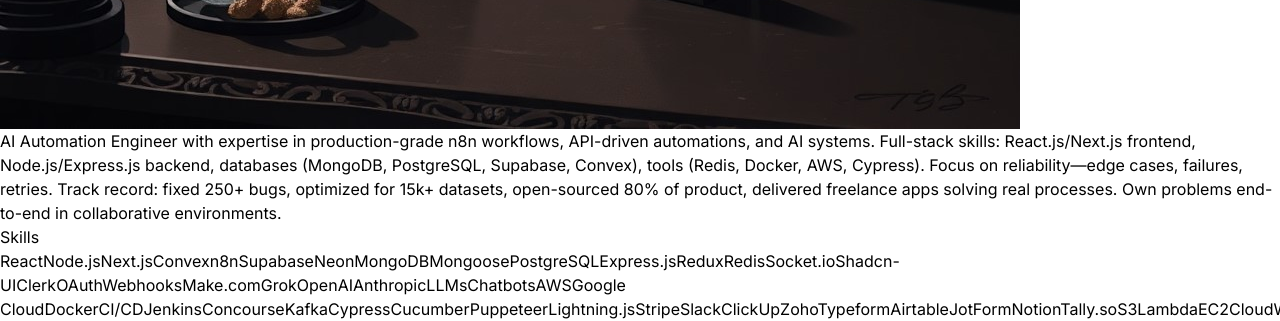
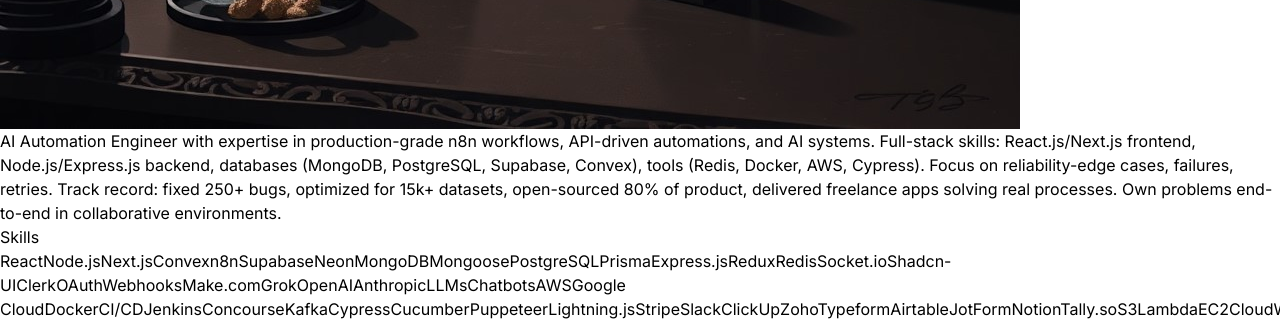
Before and after one commit to the-niresh/Niresh-portfolio, a React (Vite) app: page / in a window 1280 px wide. Shown: the part 1680-2001 px from the top of the page. Built offline with nearby package versions, Linux system fonts and the light colour scheme.

Commit message:
added Prisma to technologies list and fixed punctuation in about text

```diff
--- a/src/constants/index.js
+++ b/src/constants/index.js
@@ -28,8 +28,8 @@
 
 export const HERO_CONTENT_3 = `Deliver high-impact solutions: automate operations, enhance decisions, reduce manual work by 30-40% in freelance projects for food auditing and chemicals.`;
 
-export const ABOUT_TEXT = `AI Automation Engineer with expertise in production-grade n8n workflows, API-driven automations, and AI systems. Full-stack skills: React.js/Next.js frontend, Node.js/Express.js backend, databases (MongoDB, PostgreSQL, Supabase, Convex), tools (Redis, Docker, AWS, Cypress). Focus on reliability—edge cases, failures, retries. Track record: fixed 250+ bugs, optimized for 15k+ datasets, open-sourced 80% of product, delivered freelance apps solving real processes. Own problems end-to-end in collaborative environments.`;
-export const ABOUT_TECHNOLOGIES = [ "React", "Node.js", "Next.js", "Convex", "n8n", "Supabase", "Neon", "MongoDB", "Mongoose", "PostgreSQL", "Express.js", "Redux", "Redis", "Socket.io", "Shadcn-UI", "Clerk", "OAuth", "Webhooks", "Make.com", "Grok", "OpenAI", "Anthropic", "LLMs", "Chatbots", "AWS", "Google Cloud", "Docker", "CI/CD", "Jenkins", "Concourse", "Kafka", "Cypress", "Cucumber", "Puppeteer", "Lightning.js", "Stripe", "Slack", "ClickUp", "Zoho", "Typeform", "Airtable", "JotForm", "Notion", "Tally.so", "S3", "Lambda", "EC2", "CloudWatch", "AG-Grid"];
+export const ABOUT_TEXT = `AI Automation Engineer with expertise in production-grade n8n workflows, API-driven automations, and AI systems. Full-stack skills: React.js/Next.js frontend, Node.js/Express.js backend, databases (MongoDB, PostgreSQL, Supabase, Convex), tools (Redis, Docker, AWS, Cypress). Focus on reliability-edge cases, failures, retries. Track record: fixed 250+ bugs, optimized for 15k+ datasets, open-sourced 80% of product, delivered freelance apps solving real processes. Own problems end-to-end in collaborative environments.`;
+export const ABOUT_TECHNOLOGIES = [ "React", "Node.js", "Next.js", "Convex", "n8n", "Supabase", "Neon", "MongoDB", "Mongoose", "PostgreSQL", "Prisma", "Express.js", "Redux", "Redis", "Socket.io", "Shadcn-UI", "Clerk", "OAuth", "Webhooks", "Make.com", "Grok", "OpenAI", "Anthropic", "LLMs", "Chatbots", "AWS", "Google Cloud", "Docker", "CI/CD", "Jenkins", "Concourse", "Kafka", "Cypress", "Cucumber", "Puppeteer", "Lightning.js", "Stripe", "Slack", "ClickUp", "Zoho", "Typeform", "Airtable", "JotForm", "Notion", "Tally.so", "S3", "Lambda", "EC2", "CloudWatch", "AG-Grid"];
 
 export const SKILLS = {
   automation_ai: ["n8n (complex workflows, webhooks, error handling, retries)", "LLM integrations (OpenAI, streaming, guardrails)", "AI chatbots for operational workflows", "Secure webhook-based systems"],
```
